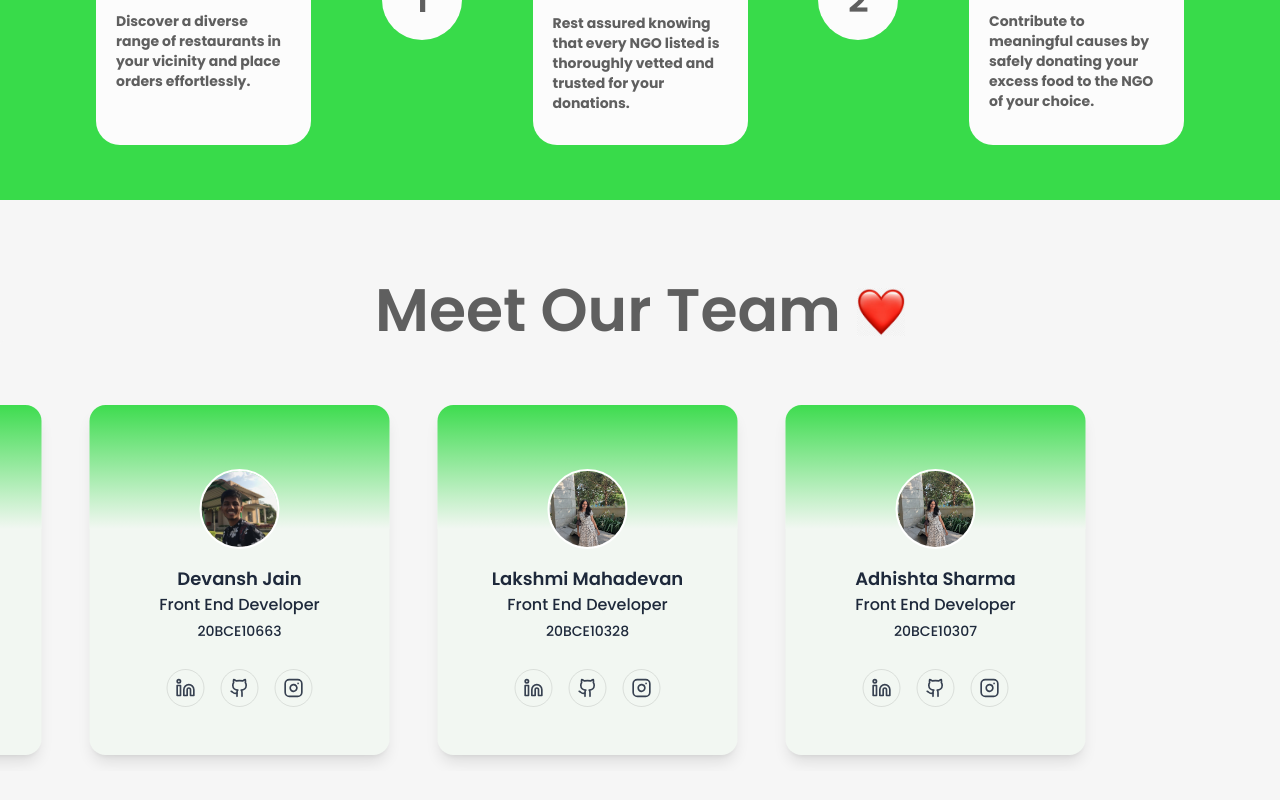
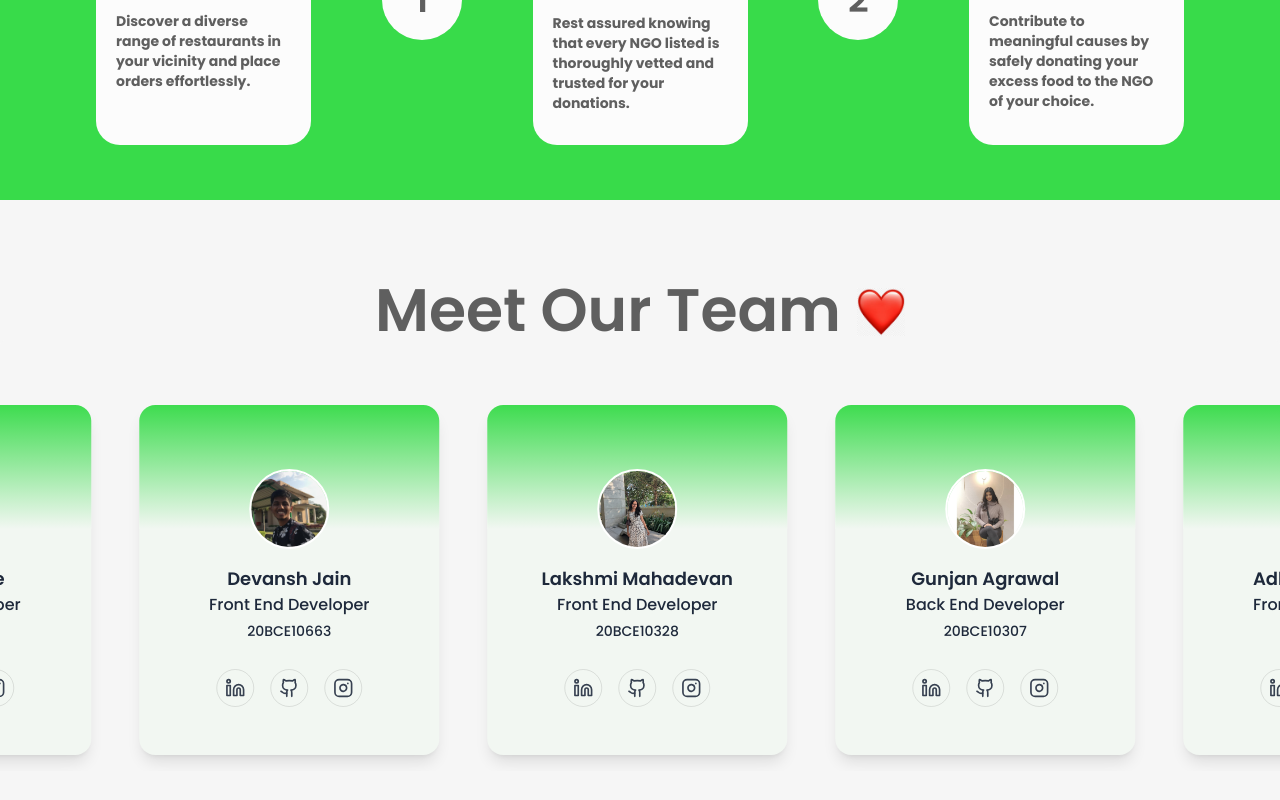
Before and after one commit to aakash2330/CareFood, a Next.js app: page / in a window 1280 px wide. Shown: the part 920-1720 px from the top of the page. Built offline with nearby package versions, Linux system fonts and the light colour scheme.

Commit message:
Card updated

```diff
--- a/src/app/components/landing/LandingText.tsx
+++ b/src/app/components/landing/LandingText.tsx
@@ -2,6 +2,7 @@ import Image from "next/image";
 import pizza from "../../../../public/pizza.png";
 import heart from "../../../../public/heart.jpeg";
 import { ArrowRight } from "lucide-react";
+import Link from "next/link";
 
 function LandingText() {
   return (
@@ -28,8 +29,8 @@ function LandingText() {
         in need—all in one platform.
       </div>
       <div className="flex gap-x-5  mt-9">
-        <button className="text-[#5F5F5F] font-semibold text-base lg:text-xl bg-[#7afd64] lg:bg-transparent  hover:bg-[#7afd64] hover:text-white rounded-xl px-2 py-1">Order Now!</button>
-        <button className=" bg-[#38DB4A]  hover:bg-[#7afd64] px-4 py-2 text-[#F6F6F6] font-semibold text-xl flex gap-x-1 rounded-xl">Try it out <ArrowRight className="w-6 h-5 mt-1"/></button>
+        <Link href="/restaurants" className="text-[#5F5F5F] font-semibold text-base lg:text-xl bg-[#7afd64] lg:bg-transparent  hover:bg-[#7afd64] hover:text-white rounded-xl px-2 py-2">Order Now!</Link>
+        <Link href="/restaurants" className=" bg-[#38DB4A]  hover:bg-[#7afd64] px-4 py-2 text-[#F6F6F6] font-semibold text-xl flex gap-x-1 rounded-xl">Try it out <ArrowRight className="w-6 h-5 mt-1"/></Link>
       </div>
     </div>
     </div>
--- a/src/app/components/teammatesCard/cards.tsx
+++ b/src/app/components/teammatesCard/cards.tsx
@@ -4,6 +4,9 @@ import React, { useEffect, useState } from "react";
 import { InfiniteMovingCards } from "../../../components/ui/infinite-moving-cards";
 import pfpDev from "../../../../public/Snapchat-90320358.jpg"
 import pfpLaks from "../../../../public/pfpLaks.jpg"
+import pfpAdhi from  "../../../../public/pfpAdhi.jpg"
+import pfpHarsh from  "../../../../public/pfpHarsh.jpg"
+import pfpGunjan from  "../../../../public/pfpGunjan.jpg"
 export function Cards() {
   return (
     <div className="h-[30rem] rounded-md flex flex-col antialiased bg-[#F6F6F6]  items-center justify-center relative overflow-hidden">
@@ -35,18 +38,41 @@ const testimonials = [
     title: "20BCE10328",
     githubLink : "https://github.com/lakshmimahadevan22",
     instagramLink : "https://www.instagram.com/lakshmi.mahadevan?igsh=MTJ4dzBtdGp3emp6OA==",
-    linkedInLink : "www.linkedin.com/in/lakshmimahadevan2024/"
+    linkedInLink : "https://www.linkedin.com/in/lakshmimahadevan2024/"
 
   },
   {
     quote:
+      "Back End Developer",
+    name: "Gunjan Agrawal",
+    image : pfpGunjan,
+    title: "20BCE10307",
+    githubLink : "https://github.com/gunjan1622  ",
+    instagramLink : "https://www.instagram.com/adhishta_02/",
+    linkedInLink : "https://www.linkedin.com/in/gunjanagrawal1622/"
+
+  },
+
+  {
+    quote:
       "Front End Developer",
     name: "Adhishta Sharma",
-    image : pfpLaks,
+    image : pfpAdhi,
     title: "20BCE10307",
     githubLink : "https://github.com/asharma-02 ",
     instagramLink : "https://www.instagram.com/adhishta_02/",
-    linkedInLink : "www.linkedin.com/in/lakshmimahadevan2024/"
+    linkedInLink : "https://www.linkedin.com/in/adhishta-sharma/"
+
+  },
+  {
+    quote:
+      "Back End Developer",
+    name: "Harsh Jipkate",
+    image : pfpHarsh,
+    title: "20BCE10855",
+    githubLink : "https://github.com/harshblip",
+    instagramLink : "https://www.instagram.com/adhishta_02/",
+    linkedInLink : "https://www.linkedin.com/in/harsh-jipkate?utm_source=share&utm_campaign=share_via&utm_content=profile&utm_medium=ios_app"
 
   },
 
```
Also changed, not shown: public/pfpGunjan.jpg (added), public/pfpHarsh.jpg (added).
